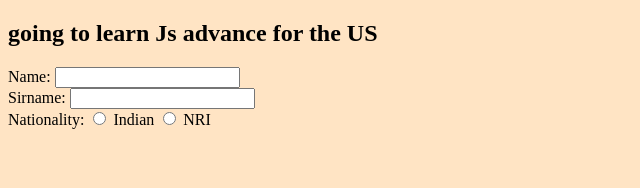
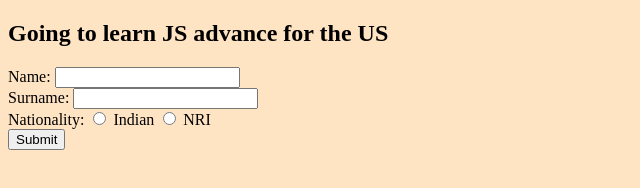
Before and after one commit to sanket-phadatare/JS-advance-US-client, a plain HTML site: page Index.html in a window 1280 px wide. Shown: the whole page, without its empty margins (0-640 px from the left). Drawn offline with Linux system fonts and the light colour scheme.

Commit message:
Refactor form structure and fix typos in Index.html

```diff
--- a/Index.html
+++ b/Index.html
@@ -7,15 +7,18 @@
     <title>Document</title>
 </head>
 
-<body style="background-color: bisque; border: 1 solid dotted;">
-    <h2>going to learn Js advance for the US </h2>
+<body style="background-color: bisque; border: 1px solid dotted;">
+    <h2>Going to learn JS advance for the US</h2>
 
-    Name: <input type="text" style="color: red;"/> <br />
-    Sirname: <input type="text" /> <br />
-    Nationality:
-    <input style="border: 1px black;" type="radio" name="Nationality" value="Indian" /> Indian
-    <input type="radio" name="Nationality" value="NRI" /> NRI
-
+    <form>
+        Name: <input type="text" style="color: red;"/> <br />
+        Surname: <input type="text" /> <br />
+        Nationality:
+        <input style="border: 1px solid black;" type="radio" name="Nationality" value="Indian" /> Indian
+        <input type="radio" name="Nationality" value="NRI" /> NRI
+        <br />
+        <button type="submit">Submit</button>
+    </form>
 
 </body>
 
```
